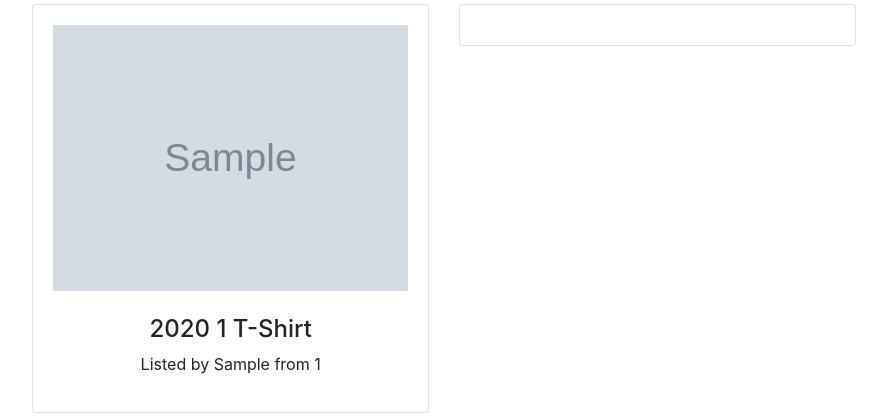
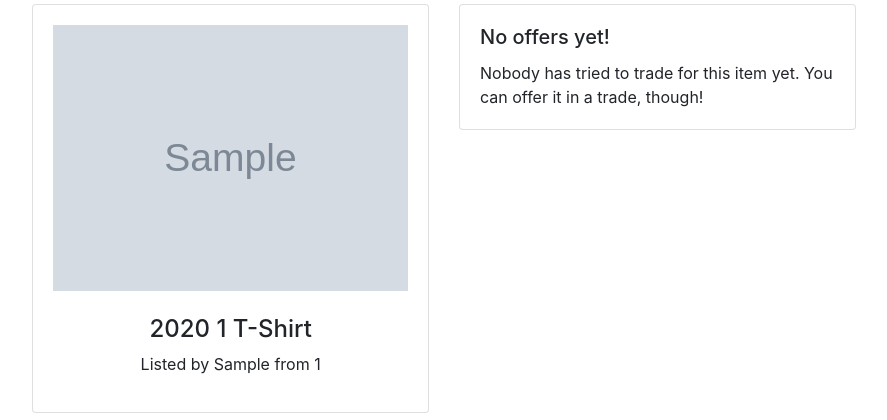
Before and after one commit to dc74089/oneshirt, a Django app: page /item/1/ in a window 1280 px wide. Shown: the part 66-486 px from the top of the page, without its empty margins (196-1083 px from the left). Run offline with Django 3.2, Linux system fonts and the light colour scheme; tables that the repository leaves empty hold one stand-in row (values such as "Sample post"); grey boxes marked "Sample" are stand-in pictures; some libraries are stand-ins or nearby versions.

Commit message:
Redo Migration, Item Page Added support for showing who wants to trade for an item in the item page, fixed a bug with creating a trade.

```diff
--- a/trade/models.py
+++ b/trade/models.py
@@ -18,10 +18,14 @@ class Item(models.Model):
     item_types = (
         ('ts', "T-Shirt"),
         ('hat', "Hat"),
-        ('etc', "Doodad"),
+        ('zip', "Zip-Up Hoodie"),
+        ('pull', "Pullover Hoodie"),
+        ('swt', "Sweater"),
+        ('pnt', "Pants"),
+        ('sk', "Socks"),
+        ('etc', "Doodad/Other"),
     )
 
-    @staticmethod
     def generate_id():  # Generate an ID for an item
         id = randint(100, 1000000)
         while len(Item.objects.filter(id=id)) != 0:
@@ -56,6 +60,14 @@ class Trade(models.Model):
     take = models.ManyToManyField(Item, related_name="trade_item_gotten")
     status = models.CharField(max_length=10, choices=statuses, default='p')
 
+    def give_string(self):
+        give_string = ""
+
+        for item in self.give.all():
+            give_string += str(item) + ", "
+
+        return give_string[:-2]
+
     def __str__(self):
         give_string = ""
         take_string = ""
@@ -63,9 +75,9 @@ class Trade(models.Model):
         for item in self.give.all():
             give_string += str(item) + ", "
 
-        for item in self.give.all():
-            give_string += str(item) + ", "
+        for item in self.take.all():
+            take_string += str(item) + ", "
 
         return "%s offering %s for %s from %s" % (
-            self.requester, give_string[:-3], take_string[:-3], self.recipient
+            self.requester, give_string[:-2], take_string[:-2], self.recipient
         )
--- a/trade/templates/trade/item_view.html
+++ b/trade/templates/trade/item_view.html
@@ -24,6 +24,8 @@
               <form action="{% url 'trade:trade_new' %}" method="post">
                 {% csrf_token %}
                 <input type="number" readonly name="take" class="d-none" value="{{ item.id }}">
+                <input type="text" readonly name="item_owner" class="d-none"
+                       value="{{ item.owner.django_user.username }}">
 
                 <div class="form-group">
                   <label for="give">What do you want to offer?</label>
@@ -44,7 +46,18 @@
       {% else %}
         <div class="card">
           <div class="card-body">
-            <!-- TODO: Dash -->
+            {% if requests %}
+              <h5 class="card-title">People Want This!</h5>
+              <div class="list-group list-group-flush">
+                {% for req in requests %}
+                  <a class="list-group-item list-group-item-action" style="padding-left: 0px;">
+                    {{ req.requester }} wants to trade {{ req.give_string }}</a>
+                {% endfor %}
+              </div>
+            {% else %}
+              <h5 class="card-title">No offers yet!</h5>
+              <p class="card-text">Nobody has tried to trade for this item yet. You can offer it in a trade, though!</p>
+            {% endif %}
           </div>
         </div>
       {% endif %}
--- a/trade/views/item.py
+++ b/trade/views/item.py
@@ -1,15 +1,22 @@
 from django.http import HttpResponse
 from django.shortcuts import render, get_object_or_404, redirect
 
-from ..models import Item, OneshirtUser
+from ..models import Item, OneshirtUser, Trade
 
 
 def view(request, id):
     ctx = {}
-    ctx['item'] = get_object_or_404(Item, id=id)
+    i = get_object_or_404(Item, id=id)
 
     if request.user.is_authenticated:
         ctx['items'] = Item.objects.filter(owner__django_user=request.user)
+
+    if request.user.is_authenticated and request.user == i.owner.django_user:
+        print("Logged In")
+        requests = Trade.objects.filter(take__id=i.id)
+        ctx['requests'] = requests
+
+    ctx['item'] = i
 
     return render(request, 'trade/item_view.html', ctx)
 
@@ -23,8 +30,10 @@ def new(request):
     else:
         data = request.POST
         if not ('photo' in request.FILES and 'team' in data and 'type' in data):
-            assert False
+            # assert False
             return HttpResponse(status=400)
+
+        # TODO: ???
 
         osu = get_object_or_404(OneshirtUser, django_user=request.user)
         i = Item()
--- a/trade/views/trade.py
+++ b/trade/views/trade.py
@@ -1,6 +1,6 @@
 from django.shortcuts import get_object_or_404, redirect
 
-from ..models import Item, Trade
+from ..models import Item, Trade, OneshirtUser
 
 
 def new_trade(request):
@@ -8,6 +8,8 @@ def new_trade(request):
         data = request.POST
 
         t = Trade()
+        t.requester = get_object_or_404(OneshirtUser, django_user=request.user)
+        t.recipient = get_object_or_404(OneshirtUser, django_user__username=data['item_owner'])
         t.save()
         t.give.add(get_object_or_404(Item, id=data['give']))
         t.take.add(get_object_or_404(Item, id=data['take']))
```
Also changed, not shown: trade/tasks.py (+8 -0 lines).
